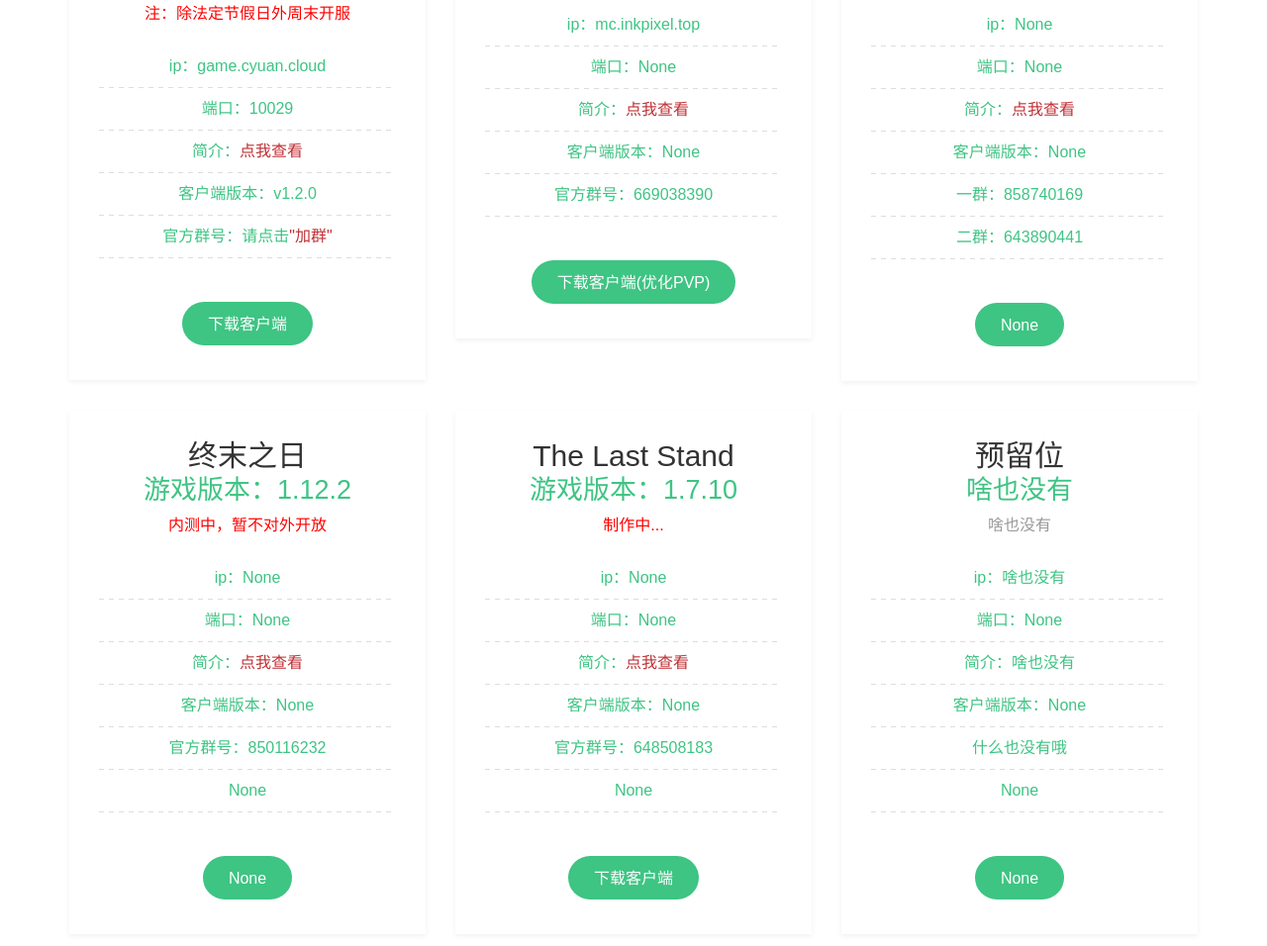
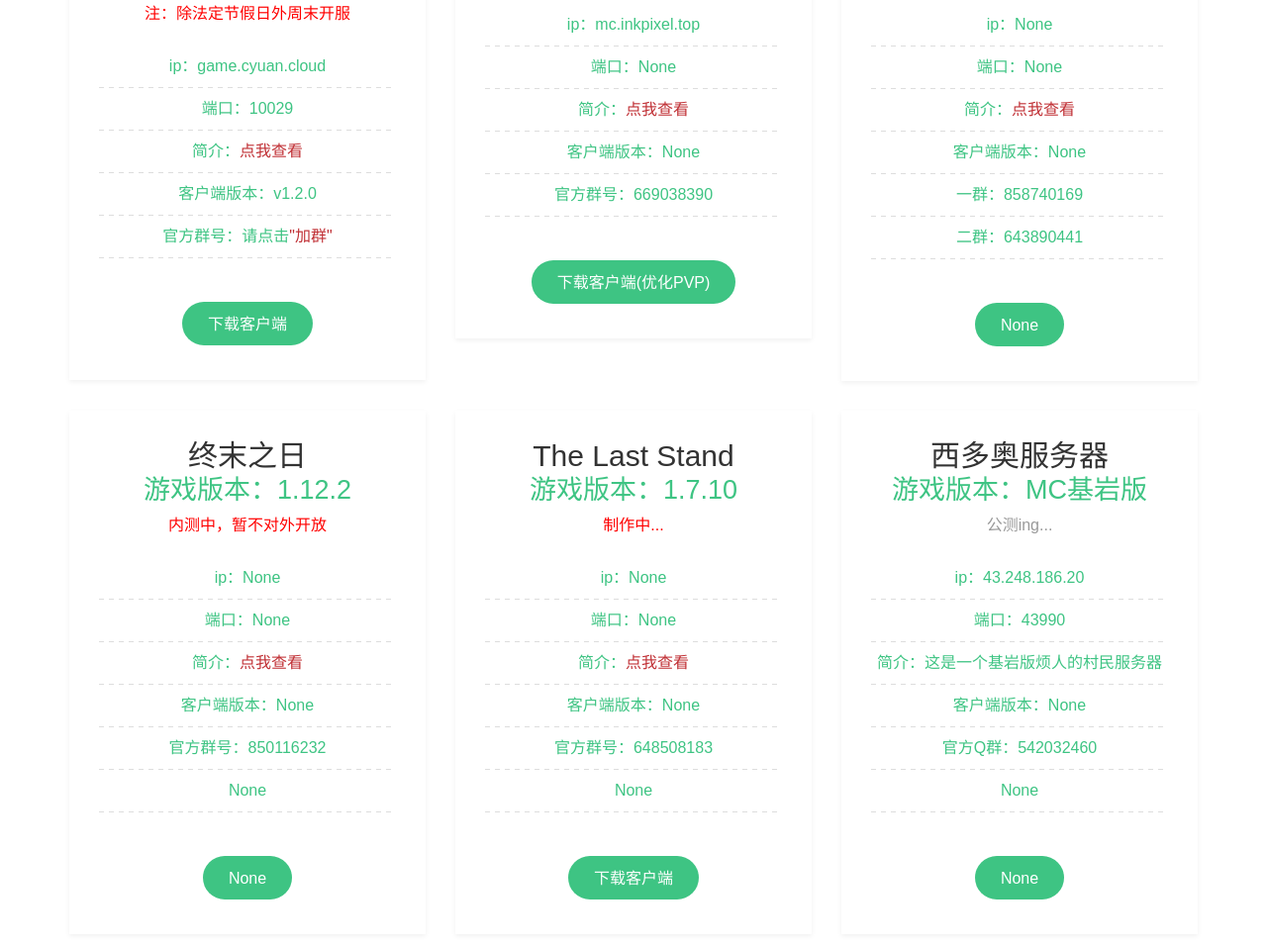
Before and after one commit to FYM008/eraserver-offical-website, a plain HTML site: page 127/list.html in a window 1280 px wide. Shown: the part 389-1345 px from the top of the page at 99% size. Drawn offline with Linux system fonts and the light colour scheme.

Commit message:
list.html

```diff
--- a/127/list.html
+++ b/127/list.html
@@ -131,16 +131,16 @@
 			</div>
 			<div class="layui-col-sm4">
                 <div class="pricing">
-                    <div class="price-title"><span style="font-size: 30px">预留位</span></div>
-                    <div class="price"><span class="small"><span style="font-size: 27px"></span></span><span style="font-size: 27px">啥也没有</span></i>
+                    <div class="price-title"><span style="font-size: 30px">西多奥服务器</span></div>
+                    <div class="price"><span class="small"><span style="font-size: 27px"></span></span><span style="font-size: 27px">游戏版本：MC基岩版</span></i>
                     </div>
-                    <div class="desc"><li>啥也没有</li></div>
+                    <div class="desc"><li>公测ing...</li></div>
                     <ul class="price-content">
-                        <li class="active">ip：啥也没有</li>
-                        <li class="active">端口：None</li>
-			<li class="active">简介：啥也没有</li>
+                        <li class="active">ip：43.248.186.20</li>
+                        <li class="active">端口：43990</li>
+			<li class="active">简介：这是一个基岩版烦人的村民服务器</li>
 						<li class="active">客户端版本：None</li>
-						<li class="active">什么也没有哦</li>
+						<li class="active">官方Q群：542032460</li>
 						<li class="active">None</li>
                      </ul>
 					 <div class="price-btn">
@@ -148,7 +148,7 @@
                     </div>
                 </div>
 			</div>
-        <a href="../index.html" id="goToUserCenter2" class="layui-btn layui-btn-radius layui-btn-lg">返回</a>
+        <a href="https://www.eraserver.top" id="goToUserCenter2" class="layui-btn layui-btn-radius layui-btn-lg">返回</a>
         <hr>
         <hr>
         </div class='bgm'>
```
